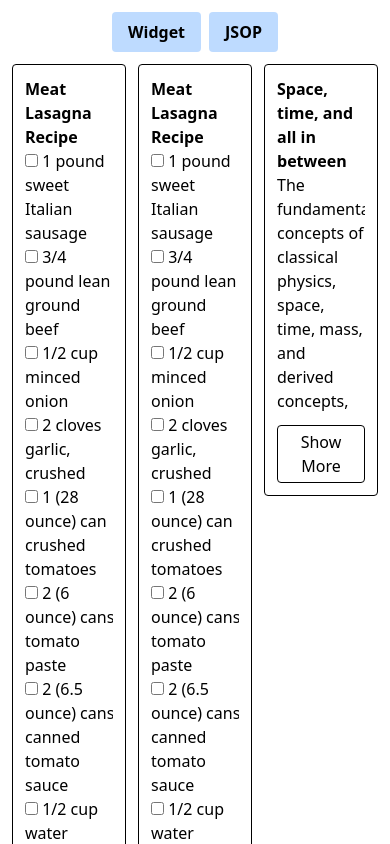
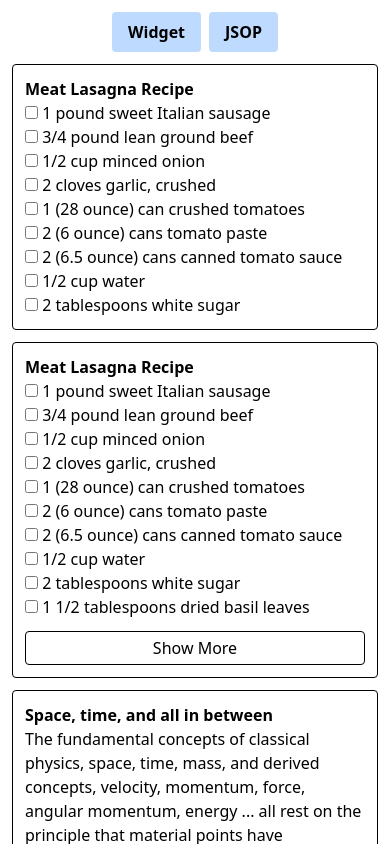
Before and after one commit to Zettexe/kagi-demo, a SvelteKit app: page / in a window 390 px wide. Shown: the top 844 px of the page. Built offline with nearby package versions, Linux system fonts and the light colour scheme.

Commit message:
Mobile improvement

```diff
--- a/src/routes/+page.svelte
+++ b/src/routes/+page.svelte
@@ -26,7 +26,7 @@
   ];
 </script>
 
-<div class="grid grid-cols-3 gap-3 p-3">
+<div class="grid grid-cols-1 md:grid-cols-3 gap-3 p-3">
   <RecipeWidget
     id="1"
     title="Meat Lasagna Recipe"
```
